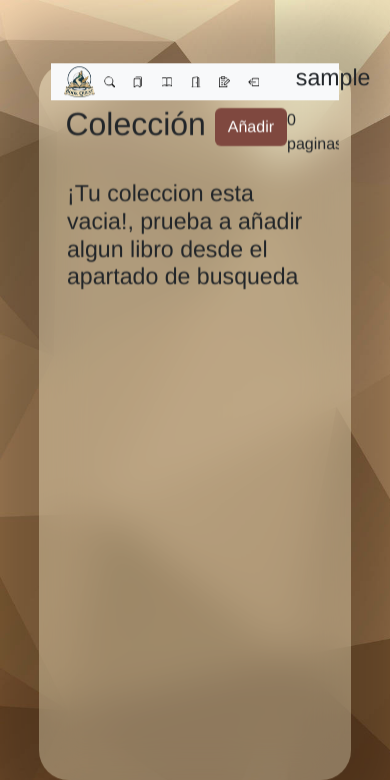
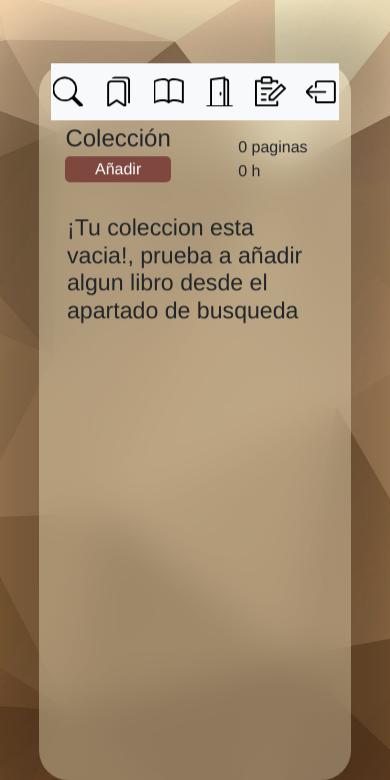
Before and after one commit to DanielJimenez357/django-crud-postgres, a Django app: page /perfil/ in a window 390 px wide. Shown: the top 780 px of the page. Run offline with Django 4.2, Linux system fonts and the light colour scheme; the visitor is signed in with stand-in values (Sample User, id 1); data that the repository does not hold is empty; some libraries are stand-ins or nearby versions.

Commit message:
cambios en los estilos

```diff
--- a/libros/static/css/perfil.css
+++ b/libros/static/css/perfil.css
@@ -34,6 +34,9 @@
     max-height: 18rem;
     min-height: 18rem;
 
+    display: flex;
+    justify-content: space-between;
+
     background-color: rgb(206, 206, 172);
     transition: box-shadow .3s ease-in-out;
 }
@@ -65,6 +68,7 @@
     min-height: 50%;
     height: 50%;
     align-items: center;
+    flex-grow: initial;
 }
 
 .libro_detalles_boton {
@@ -126,6 +130,13 @@
 .perfil__anadir{
     color: white;
     background-color: #7F483F;
+    text-decoration: none;
+    padding: .3vw;
+    border-radius: 5px;
+    display: block;
+    text-align: center;
+    font-size: medium;
+
 }
 
 .perfil__anadir:hover{
@@ -133,9 +144,21 @@
     background-color: #c77164;
 }
 
+@media (max-width: 900px) {
+    .detalles__lectura{
+        left: 65%;
+        flex-direction: column;
+        width: auto;
+    }
+}
+
 @media (max-width: 500px) {
     .lista__libro h5{
         font-size: larger;
         font-weight: bolder;
     }
+    .perfil__coleccion{
+        font-size: x-large;
+    }
+
 }
--- a/libros/static/css/template_base.css
+++ b/libros/static/css/template_base.css
@@ -149,3 +149,41 @@
         width: 80%;
     }
 }
+
+
+@media (max-width: 500px) {
+
+    .barra_navegacion{
+        height: 10vw;
+        left: -7%;
+    }
+    .icono_navegacion > svg, .register__icon{
+        width: 8vw;
+        height: 8vw;
+        margin: 1.5vw;
+    }
+    .icono_busqueda:last-child{
+        width: 6vw;
+        height: 6vw;
+    }
+
+    .nombre_usuario{
+        display: none;
+    }
+    .logo {
+        display: none;
+    }
+    .texto_icono{
+        width: fit-content;
+        font-size: 2.5vw;
+    }
+    .elemento_navegacion{
+        margin: 1vw;
+    }
+    .busqueda{
+        height: 10vw;
+        width: 100%;
+        position: relative;
+        left: 5%;
+    }
+}
--- a/libros/templates/perfil.html
+++ b/libros/templates/perfil.html
@@ -5,7 +5,7 @@
 <div class="perfil__libreria">
     <div class="libreria__titulo">
         <p class="perfil__coleccion">Colección</h2>
-        <a class="btn perfil__anadir" href="{% url 'nuevoLibro' %}" role="button">Añadir</a>
+        <a class="perfil__anadir" href="{% url 'nuevoLibro' %}" role="button">Añadir</a>
 
         <div class="detalles__lectura">
             <p class="numero_paginas">{{numero_paginas}} paginas</p>
```
